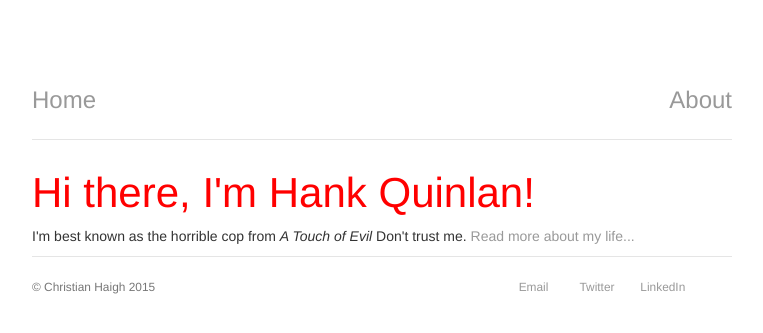
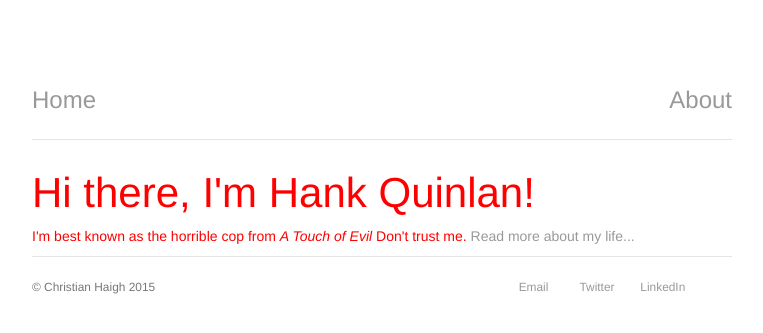
Before and after one commit to christianhaigh/christianhaigh.github.io, a Jekyll site: the page built from index.html, in a window 1280 px wide. Shown: the top 333 px of the page, without its empty margins (258-1021 px from the left). Built offline with Jekyll 4.4.1, drawn with Linux system fonts in a browser that asks for light colours.

Commit message:
Update main.css

```diff
--- a/css/main.css
+++ b/css/main.css
@@ -1,6 +1,7 @@
 body {
     margin: 60px auto;
     width: 70%;
+    color: #FF0000;
 }
 nav ul, footer ul {
     font-family:'Helvetica', 'Arial', 'Sans-Serif';
```
